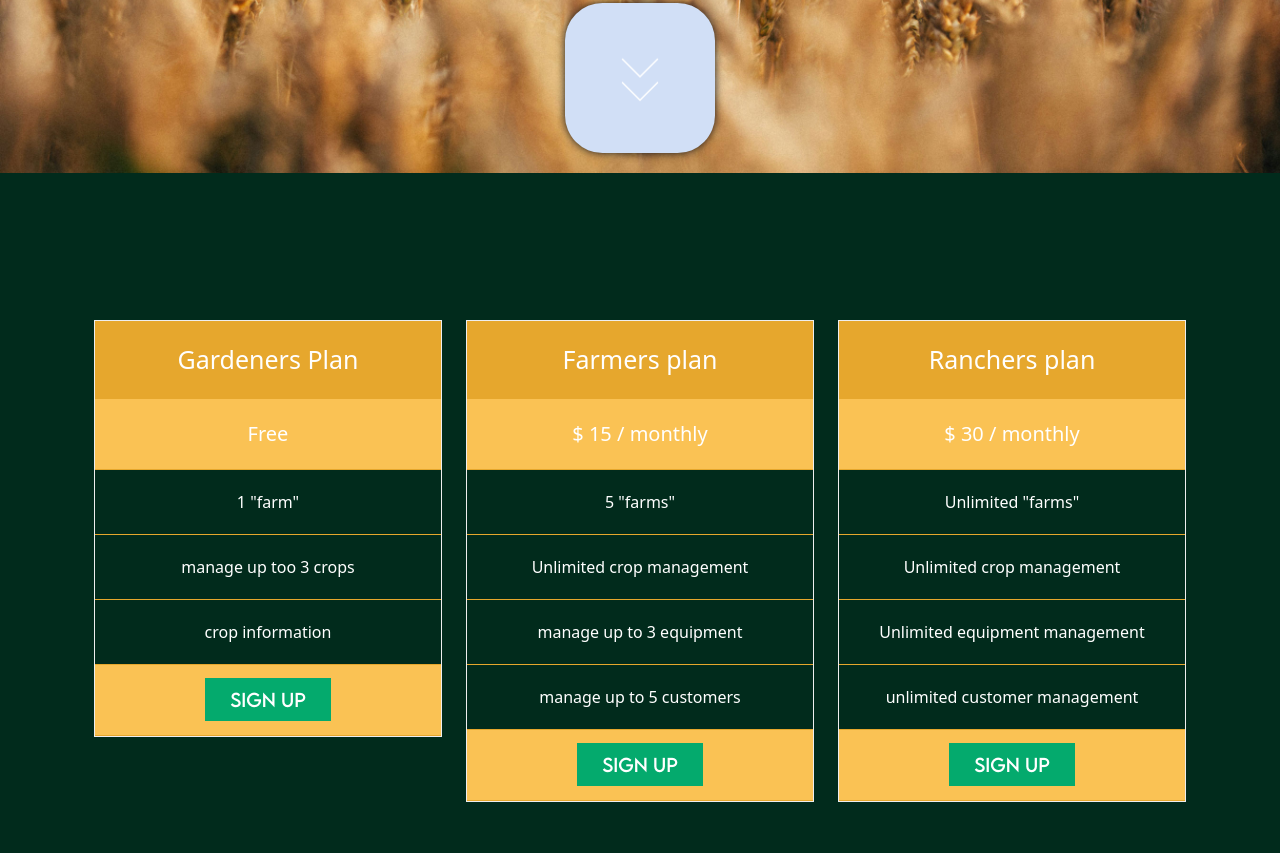
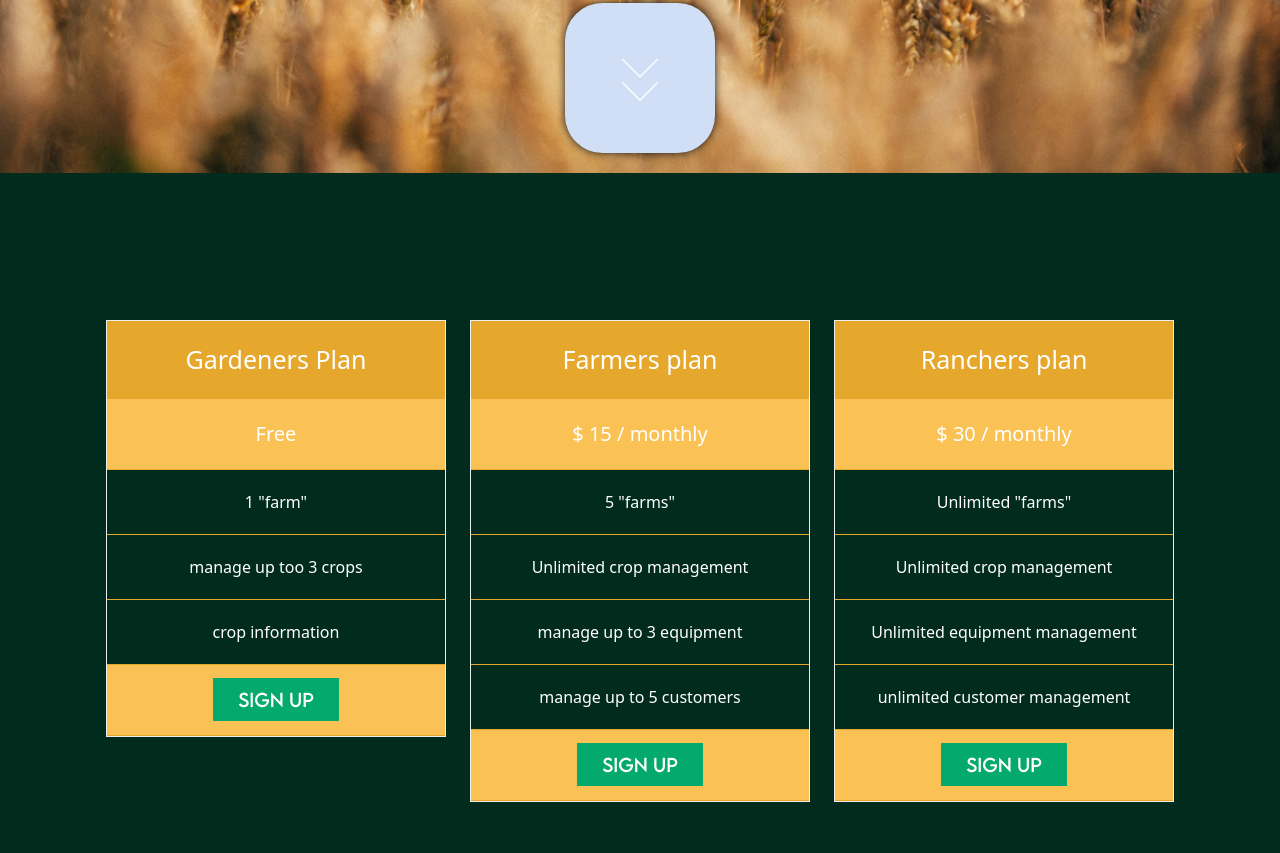
Before and after one commit to Wloy12345/Wloy12345.github.io, a plain HTML site: page price.html in a window 1280 px wide. Shown: the part 627-1480 px from the top of the page. Drawn offline with nearby package versions, Linux system fonts and the light colour scheme.

Commit message:
Update price.html

```diff
--- a/price.html
+++ b/price.html
@@ -68,8 +68,8 @@
         </div>
     </div>
     <!-- Insert content here -->
-    <div class="vh-100 bg-secondary d-flex justify-content-center align-items-center">
-        <div class="container row">
+    <div class="bg-secondary d-flex justify-content-center align-items-center min-vh-100">
+        <div class="container row p-4 ">
             <div class="col-md-4 mb-4">
                 <ul class="price">
                     <li class="header">Gardeners Plan</li>
```
